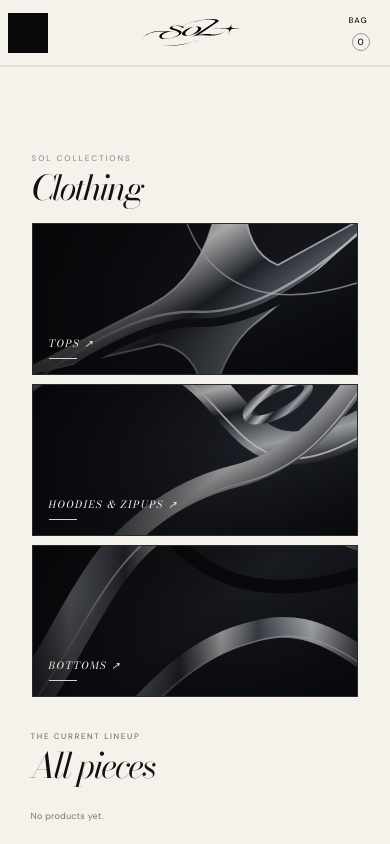
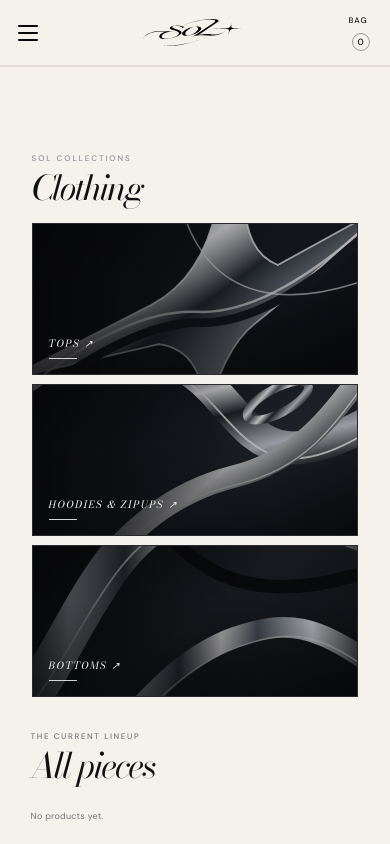
Before and after one commit to cool7crazy2020-del/sol, a browser extension: page index.html in a window 390 px wide. Shown: the top 844 px of the page. Drawn offline with nearby package versions, Linux system fonts and the light colour scheme; a web font is replaced by a local one.

Commit message:
Keep hamburger button transparent and show three black bars

```diff
--- a/index.html
+++ b/index.html
@@ -1277,13 +1277,26 @@ body.sol-mobile-preview .head>.nav.right{grid-column:3!important;grid-row:1!impo
 
 
 <style id="sol-hamburger-light-mode-color">
-/* Light mode: force the three hamburger bars to solid black. Dark mode keeps them light. */
-html:not([data-sol-theme="dark"]) #mobileMenuToggle,
-html:not([data-sol-theme="dark"]) #mobileMenuToggle span,
-body.sol-mobile-preview #mobileMenuToggle,
-body.sol-mobile-preview #mobileMenuToggle span{color:#09090b!important;background-color:#09090b!important}
-html[data-sol-theme="dark"] #mobileMenuToggle,
-html[data-sol-theme="dark"] #mobileMenuToggle span{color:#f5f4f1!important;background-color:#f5f4f1!important}
+/* Keep the hamburger button transparent; color only its three bars. */
+#mobileMenuToggle{
+  background:transparent!important;
+  background-color:transparent!important;
+  border:0!important;
+  box-shadow:none!important;
+}
+#mobileMenuToggle span{
+  display:block!important;
+  width:20px!important;
+  height:2px!important;
+  border-radius:2px!important;
+  background:#09090b!important;
+}
+html[data-sol-theme="dark"] #mobileMenuToggle span{
+  background:#f5f4f1!important;
+}
+body.sol-mobile-preview #mobileMenuToggle span{
+  background:#09090b!important;
+}
 </style>
 </head>
 <body>
```
